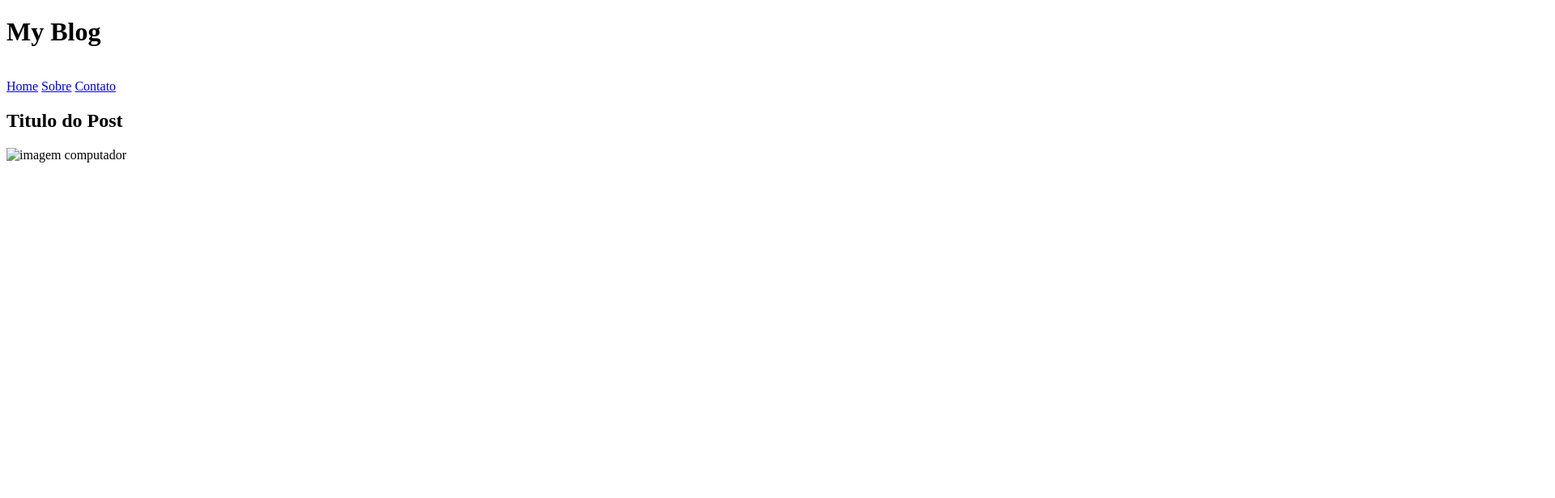
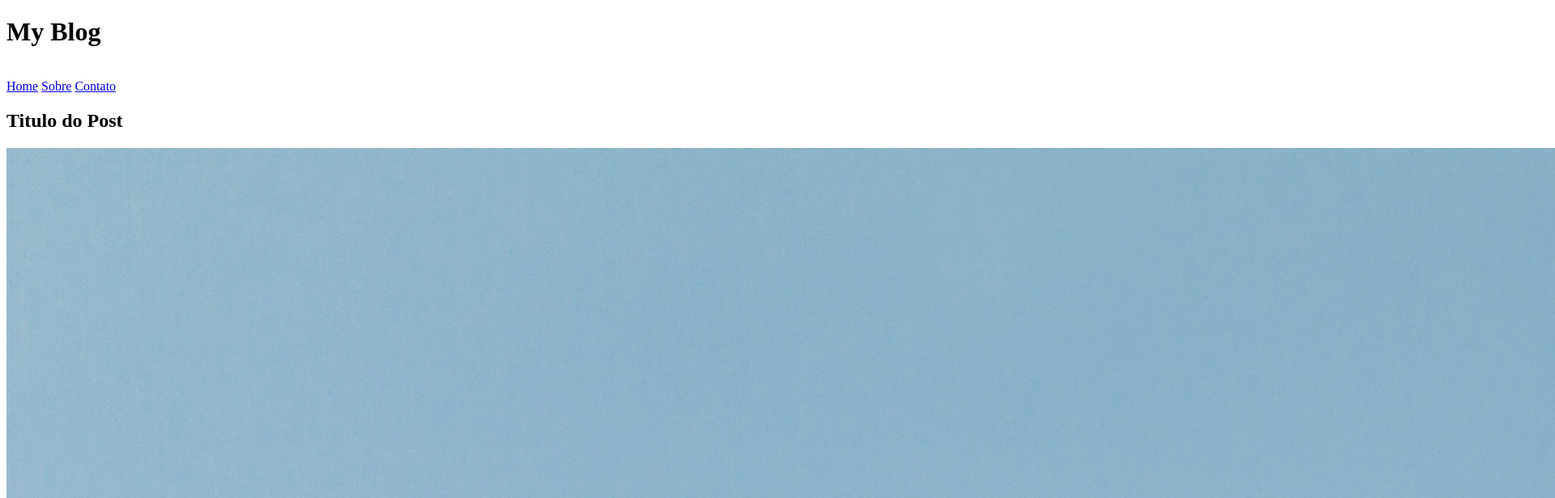
Before and after one commit to dpaes/Desafios_HTML, a plain HTML site: page desafioQuatro/index.html in a window 1280 px wide. Shown: the top 616 px of the page at 81% size, 1920 px wide, since content can reach past the window. Drawn offline with Linux system fonts and the light colour scheme.

Commit message:
add images and add more

```diff
--- a/desafioQuatro/index.html
+++ b/desafioQuatro/index.html
@@ -20,7 +20,13 @@
     <article>
     <h2>Titulo do Post</h2>
 
-    <img src="" alt="imagem computador">
+    <div class="caixa-imagem">
+
+    <img src="../desafioQuatro/piggy-bank-on-blue.jpg" alt="imagem computador">
+
+    <p style="text-align:center;"><i>"Blá blá blá"</i></p>
+
+    </div>
 
     <br>
 
```
Also changed, not shown: desafioQuatro/pexels-mikhail-nilov-7731323.jpg (added), desafioQuatro/piggy-bank-on-blue.jpg (added).
